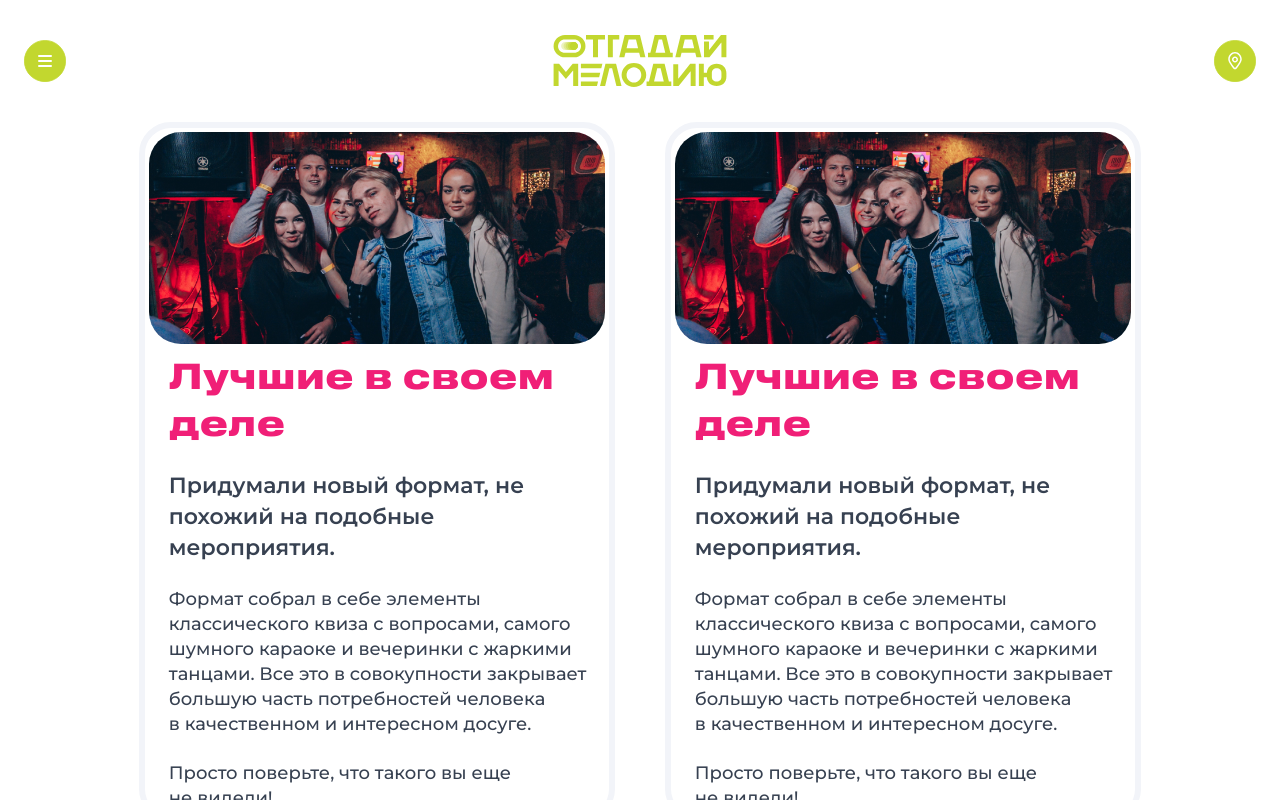
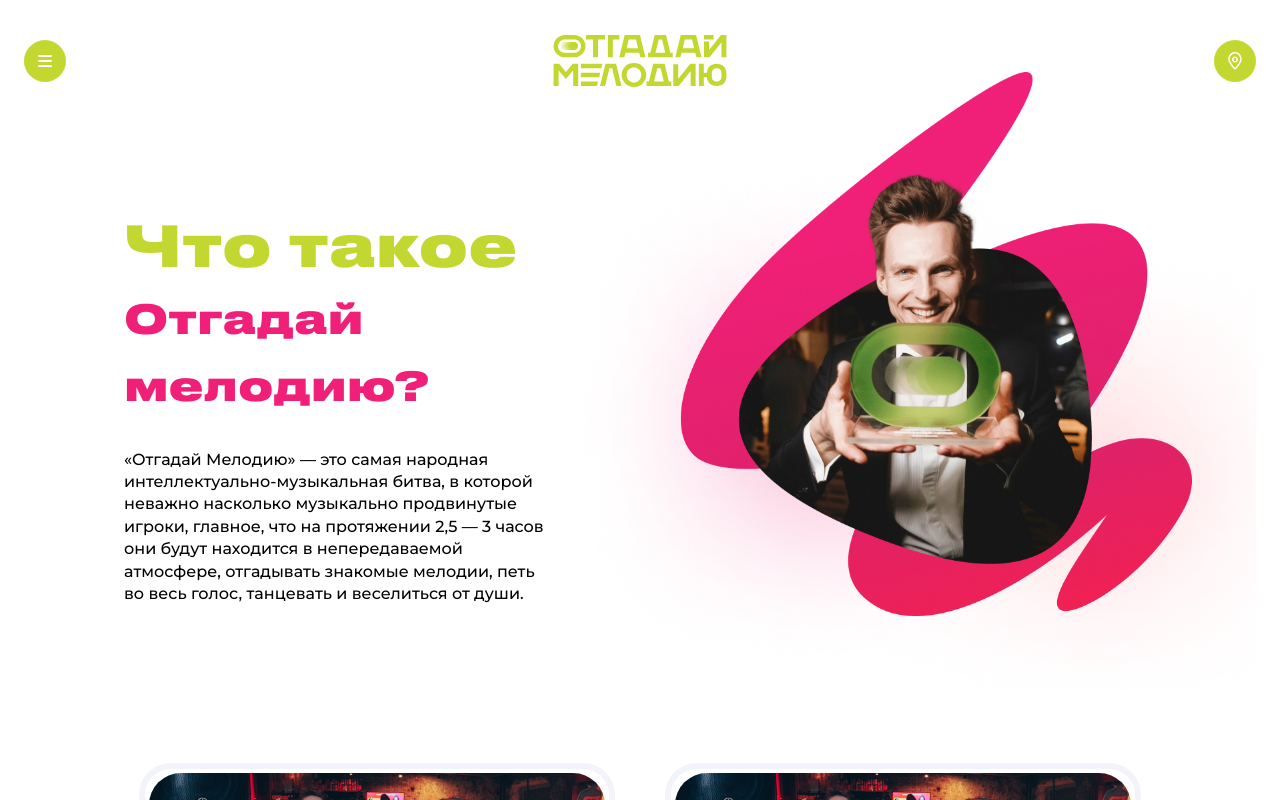
Before and after one commit to otgadaymelody/otgadaymelody-web, a React (Create React App) app: page /franchise in a window 1280 px wide. Shown: the top 800 px of the page. Built offline with nearby package versions, Linux system fonts and the light colour scheme.

Commit message:
feat(franchise-banner): add franchise banner

```diff
--- a/src/components/best-of/best-of-block.css
+++ b/src/components/best-of/best-of-block.css
@@ -1,7 +1,6 @@
 .bestOfBlock__container {
     display: flex;
     flex-direction: column;
-    /* justify-content: space-evenly; */
     gap: 50px;
     margin: 0 115px;
 }
--- a/src/components/best-of/best-of-item/BestOf.css
+++ b/src/components/best-of/best-of-item/BestOf.css
@@ -4,22 +4,18 @@
 
 .bestOf_container {
     max-width: 50vw;
-    /* height: 738px; */
     border-radius: 32px;
     background-color: #fff;
     border: 6px solid #F2F4F9;
     gap: 24px;
     padding: 0.8%;
-    /* display: flex;
-    flex-direction: column;
-    align-items: center; */
 }
 
 .bestOf_textContainer {
     display: flex;
     flex-direction: column;
     gap: 24px;
-    padding-left: 20px;
+    padding: 2%;
 }
 
 .bestOf_imgConainer {
--- /dev/null
+++ b/src/components/franchise-about-us/franchise-about-us.css
@@ -0,0 +1,41 @@
+* {
+    box-sizing: border-box;
+}
+
+.FranchiseAboutUs_Container {
+    margin: 50px 0 30px 100px;
+    display: flex;
+    flex-direction: row;
+}
+
+
+.FranchiseAboutUs_title {
+    color: var(--color-lime);
+    font-weight: var(--weight-heavy);
+    font-size: var( --text-9xl);
+    line-height: var(--line-height-small);
+}
+
+.FranchiseAboutUs_title__pink {
+    color: var(--color-pink);
+    font-size: var(--text-6xl);
+}
+
+.FranchiseAboutUs_titleContainer {
+    display: flex;
+    flex-direction: column;
+}
+
+.FranchiseAboutUs_text {
+    font-family: var(--font-family-descriptions);
+    color: var(--colo-bg-gray-700);
+    font-weight: var(--weight-medium);
+    font-size: var(--text-l);
+    line-height: var(--line-height-base);
+}
+
+.FranchiseAboutUs__image {
+    width: 700px;
+    margin-top: -100px;
+    /* z-index: -1; */
+}
--- /dev/null
+++ b/src/components/franchise-about-us/franchise-about-us.tsx
@@ -0,0 +1,38 @@
+import React, { type FC } from 'react';
+import '../franchise-about-us/franchise-about-us.css';
+import franchisePreview from '../../assets/images/franchise/franchise-preview.png';
+
+
+
+
+const FranchiseAboutUs:  FC = () => {
+
+
+    return(
+        <section className='FranchiseAboutUs_Container'>
+<div className='FranchiseAboutUs_descriptionContainer'>
+ <div className='FranchiseAboutUs_titleContainer'>
+    <h1 className='FranchiseAboutUs_title'>Что такое
+        <span className='FranchiseAboutUs_title__pink'> Отгадай мелодию?</span></h1>
+ </div>
+ <div className='FranchiseAboutUs_textContainer'>
+    <p className='FranchiseAboutUs_text'>«Отгадай Мелодию» — это самая народная интеллектуально-музыкальная битва, в которой неважно насколько музыкально продвинутые игроки, главное, что на протяжении 2,5 — 3 часов они будут находится в непередаваемой атмосфере, отгадывать знакомые мелодии, петь во весь голос, танцевать и веселиться от души.</p>
+ </div>
+
+ <div className='FranchiseAboutUs_rulesContainer'>
+    <div className='FranchiseAboutUs_rules'></div>
+    <div className='FranchiseAboutUs_rules'></div>
+    <div className='FranchiseAboutUs_rules'></div>
+    <div className='FranchiseAboutUs_rules'></div>
+ </div>
+</div>
+
+<div className='FranchiseAboutUs__imageContainer'>
+    <img className='FranchiseAboutUs__image' src={franchisePreview}></img>
+</div>
+
+        </section>
+    )
+}
+
+export default FranchiseAboutUs;
--- a/src/pages/franchise.tsx
+++ b/src/pages/franchise.tsx
@@ -1,9 +1,11 @@
 import React from 'react';
 import BestOfBlock from '../components/best-of/best-of-block';
+import FranchiseAboutUs from '../components/franchise-about-us/franchise-about-us';
 
 const Franchise = (): React.ReactElement => {
   return (
     <main>
+      <FranchiseAboutUs />
       <BestOfBlock />
     </main>
   );
```
Also changed, not shown: src/assets/images/franchise/franchise-preview.png (added).
